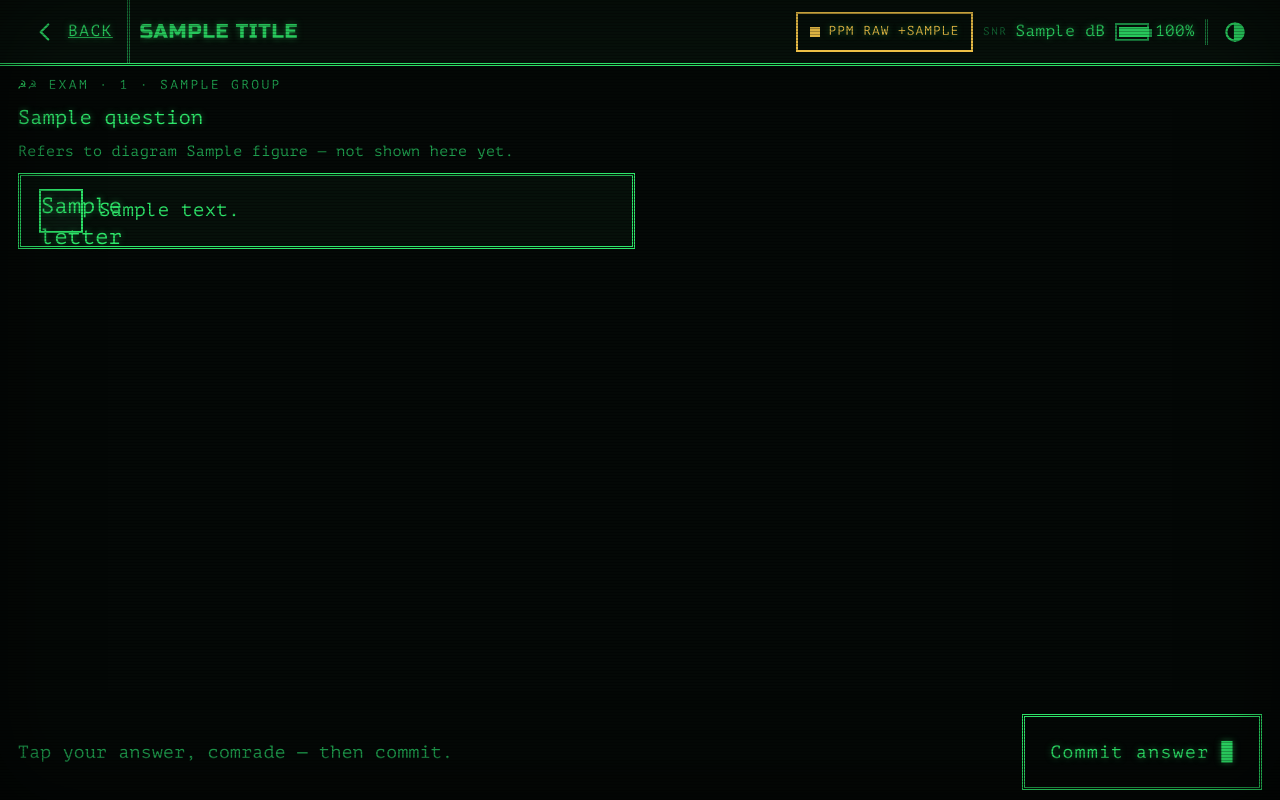
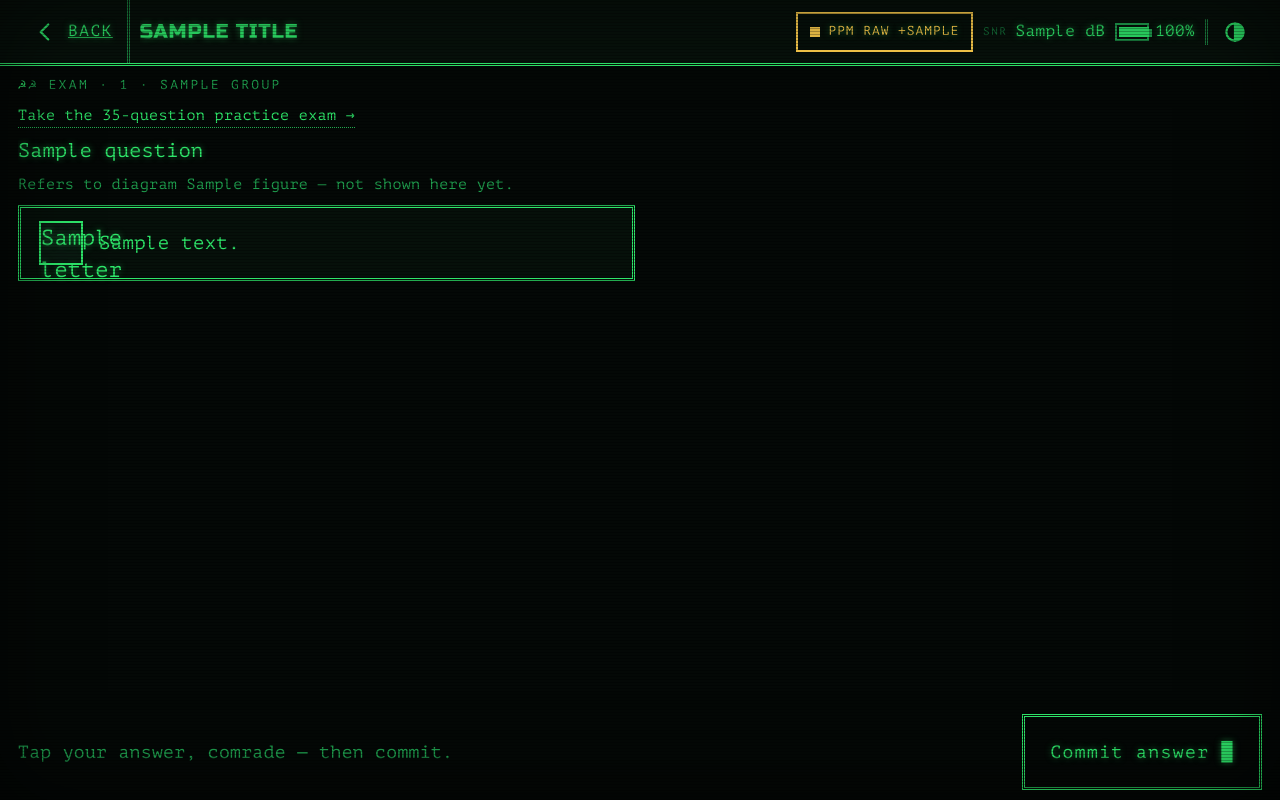
Before and after one commit to wittyreference/sigint-101, a FastAPI app: template sigint101/templates/exam.html in a window 1280 px wide. Run offline with FastAPI, Linux system fonts and the light colour scheme; the template is opened without the code that fills it: most values are stand-ins (such as "Sample title", 1, 10 or a date in 2020).

Commit message:
feat(exam): scored 35-question practice exam (answer-then-advance) + results screen
Add the practice-exam sim alongside the /exam study card, wiring the existing
build_exam + score_exam (exam.py) into a full flow: /exam/sim draws a 35-question
sheet (one per NCVEC group) and serves the current (first unanswered) question with
a running score; answering records it and redirects to a reveal that marks the
correct option and the learner's miss (commit-before-reveal, like the study card and
the lesson predict gate), then Next advances; once all 35 are in, /exam/sim/results
scores it — PASS/NOT YET at 26/35 (74%), the percentage, and a per-subelement
breakdown that flags the areas not aced. Retake starts a fresh sheet.

The in-progress sim is persisted in a one-row `sim` table in the existing exam.db,
so it survives a power loss mid-exam like the Leitner history does (a kiosk has one
learner at a time). Each sim answer also feeds ExamStore.record, so a practice exam
sharpens the study card's weak-first order. The study card links to the sim.

MC's call: answer-then-advance (immediate per-question reveal), not all-35-then-score.

TDD throughout: exam.py sim store (start/record/clear/round-trip/reopen), the routes
(start, answer->review, run-to-results pass+fail, resume-if-unfinished, restart, 404),
and the two templates (progress+score, reveal+next, verdict/passline/breakdown).
make selftest green (344 tests, 94% cov, pristine); lint clean; 15 node tests green.
HIL-VERIFIED on nomad-b at 800x480: the question card, the review (correct marked +
miss flagged), and the results screen (13/35 NOT YET, pass line, 10-cell subelement
grid) all render clean with the fixed chrome and Back always visible.

Co-Authored-By: Claude Opus 4.8 <noreply@anthropic.com>
Claude-Session: https://claude.ai/code/session_01Hd45FjAHLSEZezR9d15Ndt

```diff
--- a/sigint101/app.py
+++ b/sigint101/app.py
@@ -20,7 +20,7 @@ from fastapi.staticfiles import StaticFiles
 from fastapi.templating import Jinja2Templates
 
 from .events import log_event
-from .exam import ExamStore, load_pool
+from .exam import EXAM_SIZE, PASS_MARK, ExamStore, build_exam, load_pool, score_exam
 from .hardware import list_rtlsdr_devices, probe_rtlsdr
 from .lessons import load_lessons
 from .ppm import measure_pilot_ppm
@@ -353,6 +353,125 @@ def create_app(*, pack_dir=PACK_DIR, data_dir=DATA_DIR, probe=probe_rtlsdr,
                      "chosen": chosen, "correct": chosen == question.answer},
         )
 
+    # --- scored 35-question practice exam (answer-then-advance) ---------------------------
+
+    def _sim_progress(sim):
+        """From a sim dict: (first-unanswered id or None, that question's 1-based position,
+        correct-so-far). The current question is always the first the learner has not answered."""
+        pool = app.state.exam_pool
+        ids, answers = sim["question_ids"], sim["answers"]
+        correct = sum(1 for qid, c in answers.items()
+                      if pool.get(qid) is not None and c == pool.get(qid).answer)
+        current = next((qid for qid in ids if qid not in answers), None)
+        pos = (ids.index(current) + 1) if current is not None else len(ids)
+        return current, pos, correct
+
+    def _sim_breakdown(questions, answers):
+        """Per-subelement correct/total for the results screen, in exam order (T1..T9, T0 last)."""
+        rows: dict = {}
+        for q in questions:
+            cell = rows.setdefault(q.subelement, {"subelement": q.subelement, "correct": 0,
+                                                  "total": 0})
+            cell["total"] += 1
+            if answers.get(q.id) == q.answer:
+                cell["correct"] += 1
+        order = sorted(rows, key=lambda s: (10 if s[1] == "0" else int(s[1]), s))
+        return [rows[k] for k in order]
+
+    @app.get("/exam/sim", response_class=HTMLResponse)
+    def exam_sim(request: Request):
+        """Serve the current question of a scored practice exam, starting one if none is active.
+
+        The current question is the first unanswered on the drawn sheet; once all 35 are in, this
+        hands off to the results screen. The correct answer is never in the question HTML —
+        commit-before-reveal, exactly like the study card and the lesson predict gate.
+        """
+        store = app.state.exam_store
+        sim = store.sim()
+        if sim is None:
+            store.start_sim([q.id for q in build_exam(app.state.exam_pool)])
+            sim = store.sim()
+        current, pos, correct = _sim_progress(sim)
+        if current is None:
+            return RedirectResponse("/exam/sim/results", status_code=303)
+        return templates.TemplateResponse(
+            request=request,
+            name="exam_sim.html",
+            context={"title": "Practice Exam", "back_href": "/exam", "back_label": "Exam",
+                     "question": app.state.exam_pool.get(current), "reviewed": False,
+                     "position": pos, "total": len(sim["question_ids"]),
+                     "score": correct, "answered": len(sim["answers"]), "pass_mark": PASS_MARK},
+        )
+
+    @app.post("/api/exam/sim/answer")
+    async def exam_sim_answer(question_id: str, request: Request):
+        """Record one sim answer and redirect to its review — no JS, like the study card."""
+        question = app.state.exam_pool.get(question_id)
+        if question is None:
+            raise HTTPException(status_code=404, detail=f"question {question_id} not found")
+        choice = (await _field(request, "choice")).strip().upper()
+        correct = choice == question.answer
+        app.state.exam_store.record_sim_answer(question_id, choice)
+        # Also credit the Leitner history so the sim feeds the study card's weak-first order.
+        app.state.exam_store.record(question_id, correct)
+        log_event(app.state.events_path, "exam_sim_answer",
+                  {"question": question_id, "choice": choice, "correct": correct})
+        return RedirectResponse(f"/exam/sim/review/{question_id}?choice={choice}", status_code=303)
+
+    @app.get("/exam/sim/review/{question_id}", response_class=HTMLResponse)
+    def exam_sim_review(request: Request, question_id: str, choice: str = ""):
+        """Show the answered sim question revealed, with Next pointing at the next question or,
+        once the sheet is done, the results screen."""
+        question = app.state.exam_pool.get(question_id)
+        if question is None:
+            raise HTTPException(status_code=404, detail=f"question {question_id} not found")
+        sim = app.state.exam_store.sim()
+        if sim is None or question_id not in sim["question_ids"]:
+            return RedirectResponse("/exam/sim", status_code=303)
+        ids = sim["question_ids"]
+        _, _, correct = _sim_progress(sim)
+        nxt = next((qid for qid in ids if qid not in sim["answers"]), None)
+        chosen = choice.strip().upper()
+        return templates.TemplateResponse(
+            request=request,
+            name="exam_sim.html",
+            context={"title": "Practice Exam", "back_href": "/exam", "back_label": "Exam",
+                     "question": question, "reviewed": True,
+                     "chosen": chosen, "correct": chosen == question.answer,
+                     "position": ids.index(question_id) + 1, "total": len(ids),
+                     "score": correct, "answered": len(sim["answers"]), "pass_mark": PASS_MARK,
+                     "next_href": "/exam/sim" if nxt is not None else "/exam/sim/results",
+                     "last": nxt is None},
+        )
+
+    @app.get("/exam/sim/results", response_class=HTMLResponse)
+    def exam_sim_results(request: Request):
+        """Score the finished practice exam: total, pass/fail at 26/35, and a per-subelement
+        breakdown. An unfinished or absent sim is sent back to answer the rest."""
+        sim = app.state.exam_store.sim()
+        if sim is None:
+            return RedirectResponse("/exam/sim", status_code=303)
+        current, _, _ = _sim_progress(sim)
+        if current is not None:
+            return RedirectResponse("/exam/sim", status_code=303)
+        questions = [app.state.exam_pool.get(qid) for qid in sim["question_ids"]]
+        result = score_exam(questions, sim["answers"])
+        return templates.TemplateResponse(
+            request=request,
+            name="exam_results.html",
+            context={"title": "Practice Exam", "back_href": "/", "back_label": "Home",
+                     "result": result, "pass_mark": PASS_MARK, "total": EXAM_SIZE,
+                     "pct": round(100 * result.correct / result.total),
+                     "pass_pct": round(100 * PASS_MARK / EXAM_SIZE),
+                     "breakdown": _sim_breakdown(questions, sim["answers"])},
+        )
+
+    @app.post("/api/exam/sim/restart")
+    def exam_sim_restart():
+        """Discard the finished (or abandoned) sim and start a fresh one."""
+        app.state.exam_store.clear_sim()
+        return RedirectResponse("/exam/sim", status_code=303)
+
     def _current_row():
         """The latest real sweep row, lazily starting the sweeper, or None when there is no radio.
 
--- a/sigint101/static/app.css
+++ b/sigint101/static/app.css
@@ -1402,3 +1402,87 @@ body {
   color: var(--fg-dim);
   font-size: 15px;
 }
+
+/* ===== Scored practice exam (sim) ======================================== */
+/* Entry link from the study card to the 35-question exam. */
+.exam__sim-link {
+  font-size: 15px;
+  color: var(--accent);
+  text-decoration: none;
+  border-bottom: 1px dotted var(--accent);
+  align-self: flex-start;
+}
+/* The running score above the question — state by number, dim so the question leads. */
+.exam-sim__score {
+  font-size: 15px;
+  color: var(--fg-dim);
+  letter-spacing: 0.02em;
+}
+
+/* Results screen: verdict led large, then score, pass line, and a per-subelement grid. */
+.exam-results {
+  flex: 1 1 auto;
+  min-height: 0;
+  display: flex;
+  flex-direction: column;
+  gap: 10px;
+  padding: 10px var(--gutter);
+  overflow-y: auto;
+}
+/* PASS / NOT YET reads by the word and its size, never colour alone (the border echoes it). */
+.exam-results__verdict {
+  font-family: var(--font-mono);
+  font-size: 34px;
+  font-weight: 700;
+  letter-spacing: 0.04em;
+  text-shadow: var(--glow);
+  padding: 4px 0;
+  border-bottom: 3px double var(--border-strong);
+}
+.exam-results--pass .exam-results__verdict { color: var(--ok); }
+.exam-results--fail .exam-results__verdict { color: var(--warn); }
+.exam-results__score {
+  font-size: 22px;
+  color: var(--fg);
+}
+.exam-results__passline {
+  font-size: 15px;
+  color: var(--fg-dim);
+}
+.exam-results__breakdown-title {
+  font-size: 14px;
+  color: var(--fg-dim);
+  letter-spacing: 0.08em;
+  text-transform: uppercase;
+}
+/* Ten subelement cells wrap to a couple of rows so the whole report fits 800x480. */
+.exam-results__breakdown {
+  list-style: none;
+  margin: 0;
+  padding: 0;
+  display: grid;
+  grid-template-columns: repeat(auto-fit, minmax(84px, 1fr));
+  gap: 8px;
+}
+.exam-results__row {
+  display: flex;
+  justify-content: space-between;
+  gap: 8px;
+  padding: 6px 10px;
+  border: 1px solid var(--border-strong);
+  background: var(--surface-2);
+  font-size: 16px;
+}
+/* A subelement the learner did not ace is outlined to stand out as a study target. */
+.exam-results__row--weak {
+  border-style: dashed;
+  border-color: var(--warn);
+}
+.exam-results__sub { color: var(--fg-dim); }
+.exam-results__cell { color: var(--fg); font-weight: 700; }
+.exam-results__actions {
+  margin-top: auto;
+  display: flex;
+  gap: 12px;
+  align-items: center;
+}
--- a/sigint101/templates/exam.html
+++ b/sigint101/templates/exam.html
@@ -7,6 +7,8 @@
 {% block content %}
 <section class="exam">
   <div class="stage-panel__eyebrow">&#9773; EXAM &middot; {{ question.id }} &middot; {{ question.group }}</div>
+
+  <a class="exam__sim-link" href="/exam/sim">Take the 35-question practice exam &rarr;</a>
 
   <h1 class="exam__question">{{ question.question }}</h1>
 
```
Also changed, not shown: sigint101/exam.py (+64 -0 lines), sigint101/templates/exam_results.html (added, +32 -0 lines), sigint101/templates/exam_sim.html (added, +60 -0 lines), tests/test_app.py (+101 -0 lines), tests/test_exam.py (+56 -0 lines), tests/test_templates.py (+58 -0 lines).
